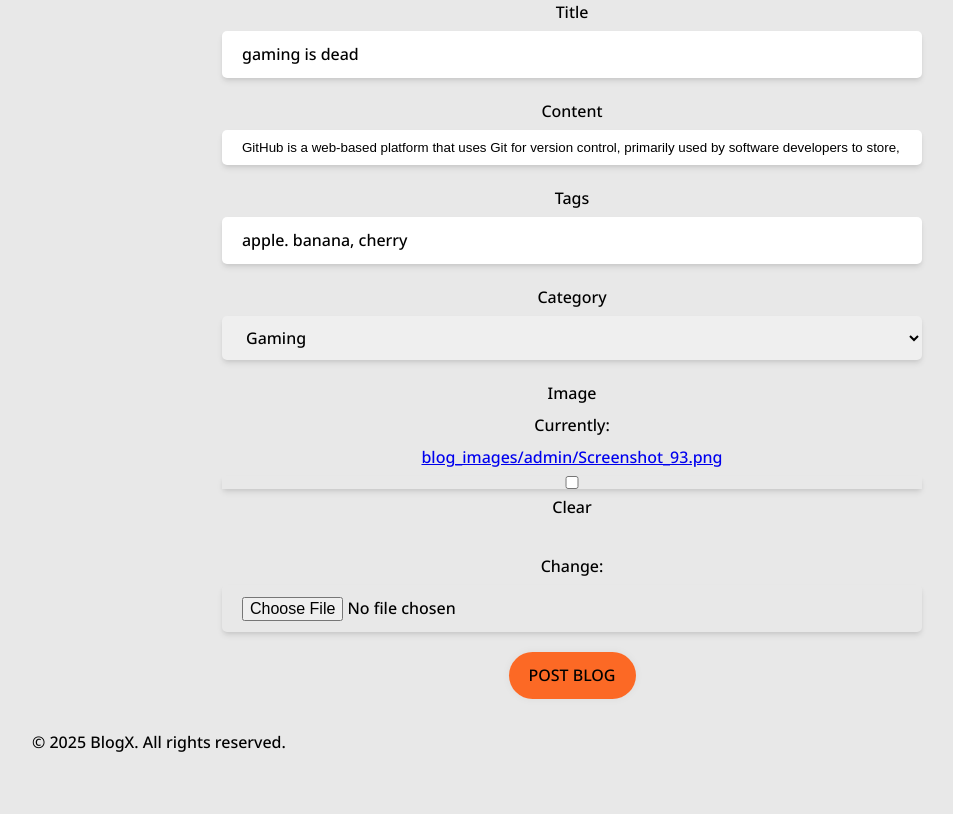
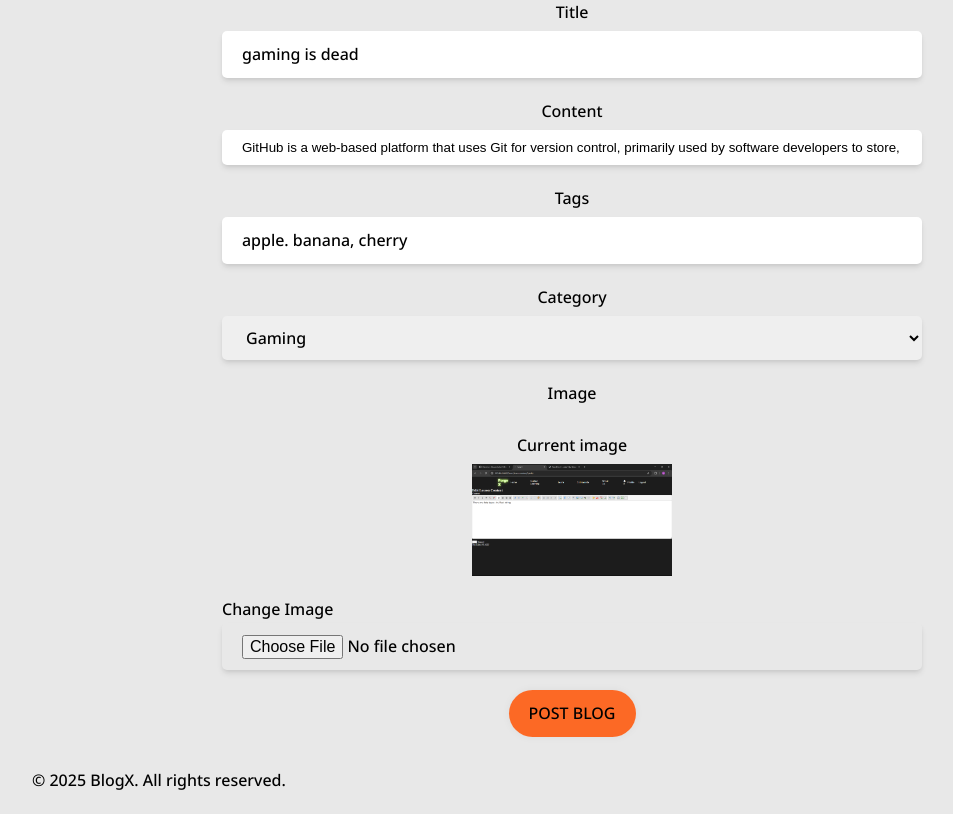
Before and after one commit to LokeshShrestha/Blog-System, a Django app: page /blog/edit/6/ in a window 1280 px wide. Shown: the part 78-892 px from the top of the page, without its empty margins (68-1021 px from the left). Before the commit the page ends 830 px from the top, so only its background shows below. Run offline with Django 5.2, Linux system fonts and the light colour scheme; a user stored in the database is signed in; data comes from the database, SQL or seed files in the repository; both versions use the stored data as it was after the commit.

Commit message:
css changes

```diff
--- a/blog/forms.py
+++ b/blog/forms.py
@@ -11,7 +11,7 @@
             'content': forms.Textarea(attrs={'placeholder': 'Write your blog content here...', 'class': 'text'}),
             'tags': forms.TextInput(attrs={'placeholder': 'Add tags (comma separated)', 'class': 'text'}),
             'category': forms.Select(attrs={'placeholder': 'Select a category', 'class': 'text'}),
-            'image': forms.ClearableFileInput(attrs={'class': 'text'}),
+            'image': forms.FileInput(attrs={'class': 'text'}),
         }
 
 class CommentForm(forms.ModelForm):
--- a/blog/templates/edit_blog.html
+++ b/blog/templates/edit_blog.html
@@ -30,7 +30,21 @@
 
     <section>
         <label for="id_image">Image</label>
-        {{ form.image }}
+
+        {% if blog.image %}
+            <div class="current-image" >
+                <div class="current-image-details">
+                    <p class="text">Current image</p>
+                    <img src="{{ blog.image.url }}" alt="Current image" style="max-width: 200px; height: auto;">
+                </div>
+                <div>
+                    <p class="text">Change Image</p>
+                    {{ form.image }}
+                </div>
+            </div>
+        {%else%}
+            {{ form.image }}
+        {% endif %}
     </section>
     {% csrf_token %}
     <section>
--- a/blog/templates/search.html
+++ b/blog/templates/search.html
@@ -13,7 +13,7 @@
     {% if result %}
         <ul>
             {% for blog in result %}
-                <div class="search-blog-item">
+                <div class="search-blog-item" style="padding: 10px 0px ;">
                     <div class="search-blog-header">
                         <a href="{% url 'blog:blog_details' blog.id %}">{{ blog.title }}</a>
                         <p class="alerts">Posted by {{ blog.author }} on {{ blog.created_at|date:"F j, Y" }}</p>
@@ -21,6 +21,7 @@
                     <p>Tags: {{blog.tags}}</p>
                     <p>{{ blog.content|striptags|truncatewords:30 }}</p>
                 </div>
+                <hr>
             {% endfor %}
         </ul>
     {% else %}
--- a/blog/views.py
+++ b/blog/views.py
@@ -88,9 +88,16 @@
 
     if request.method == "POST":
         form = BlogPostForm(request.POST,request.FILES, instance = blog)
+        if request.POST.get('image-clear'):
+            blog.image.delete()  # This deletes the file
+            blog.image = None
+            blog.save()
+
         if form.is_valid():
             form.save()
             return redirect("blog:blog_details", id=blog.id)
+
+
     else:
         form = BlogPostForm(instance=blog)
     context = {
--- a/members/forms.py
+++ b/members/forms.py
@@ -31,6 +31,10 @@
     class Meta:
         model = UserProfile
         fields = ['bio','profile_picture']
+        widgets = {
+            'bio': forms.Textarea(attrs={'rows': 4, 'cols': 40}),
+            'profile_picture': forms.FileInput(attrs={'class': 'form-control text'})
+        }
     def __init__(self, *args,**kwargs):
         super().__init__(*args,**kwargs)
         self.fields['bio'].widget.attrs['class'] = 'form-control text'
--- a/static/css/blog.css
+++ b/static/css/blog.css
@@ -177,3 +177,18 @@
 .asas-blog-details h1 {
     width: 70vw;
 }
+.current-image {
+    display: flex;
+    flex-direction: column;
+    align-items: center;
+    margin-top: 10px;
+    gap: 20px;
+}
+.current-image-details{
+    display: flex;
+    flex-direction: column;
+    align-items: center;
+    justify-content: center;
+    margin-top: 10px;
+    gap: 5px;
+}
```
Also changed, not shown: members/templates/info.html (+8 -1 lines), members/templates/login.html (+5 -4 lines), members/templates/logout.html (+18 -3 lines), static/css/nav-footer.css (+69 -1 lines), Basic_Blog_Site/settings.py (line endings or trailing spaces), db.sqlite3, media/blog_images/admin/Screenshot_99.png (added), media/profile_pics/admin/Screenshot_98.png (added).
